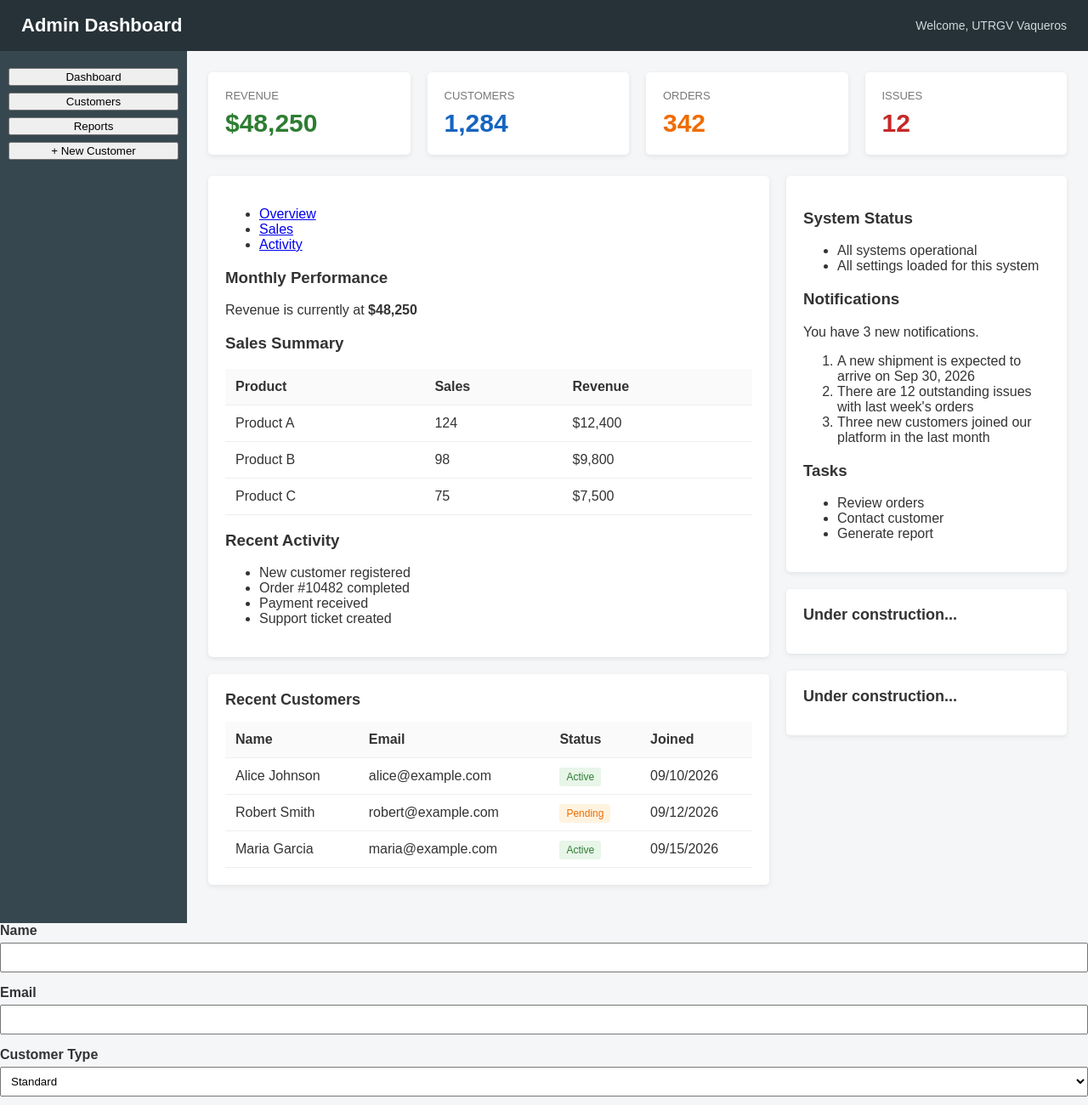
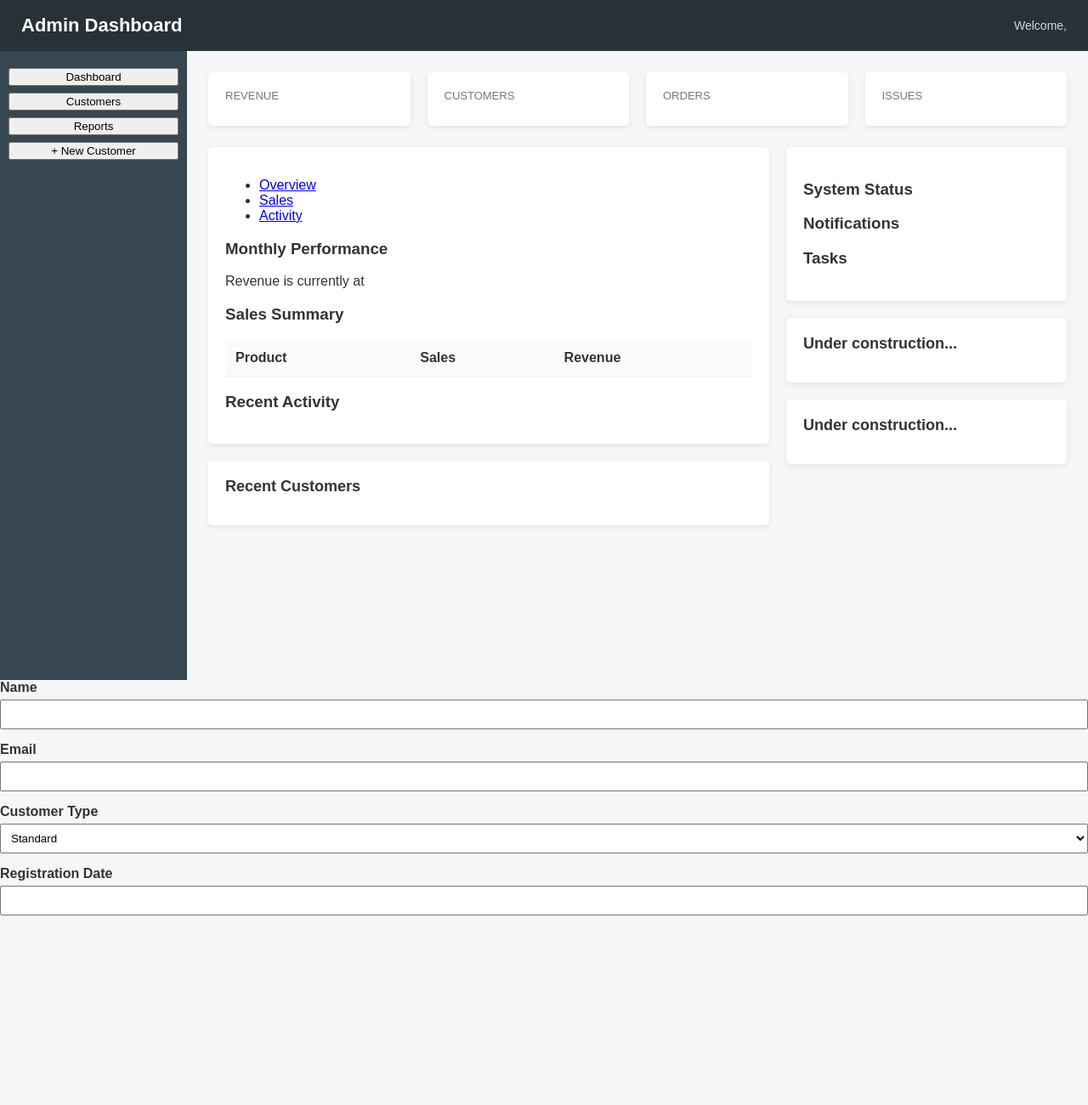
Before and after one commit to HogusBahir/home_work_3, a plain HTML site: page index.html in a window 1280 px wide. Shown: the top 1300 px of the page at 85% size. After the commit the page ends 1092 px from the top, so only its background shows below. Drawn offline with nearby package versions, Linux system fonts and the light colour scheme.

Commit message:
Removed html elements for Requirement 2

```diff
--- a/index.html
+++ b/index.html
@@ -15,7 +15,7 @@
 <body>
     <header class="header">
         <h1>Admin Dashboard</h1>
-        <div class="user-info">Welcome, <span id="username">UTRGV Vaqueros</span></div>
+        <div class="user-info">Welcome, <span id="username"></span></div>
     </header>
 
     <div class="dashboard">
@@ -40,19 +40,19 @@
             <section class="stats">
                 <div class="card" id="card-revenue">
                     <div class="stat-title">Revenue</div>
-                    <div class="stat-value green"><span class="revenue-amt">$48,250</span></div>
+                    <div class="stat-value green"><span class="revenue-amt"></span></div>
                 </div>
                 <div class="card" id="card-customers">
                     <div class="stat-title">Customers</div>
-                    <div class="stat-value blue"><span id="customer-num">1,284</span></div>
+                    <div class="stat-value blue"><span id="customer-num"></span></div>
                 </div>
                 <div class="card" id="card-orders">
                     <div class="stat-title">Orders</div>
-                    <div class="stat-value orange"><span id="orders-amt">342</span></div>
+                    <div class="stat-value orange"><span id="orders-amt"></span></div>
                 </div>
                 <div class="card" id="card-issues">
                     <div class="stat-title">Issues</div>
-                    <div class="stat-value red"><span id="issues-amt">12</span></div>
+                    <div class="stat-value red"><span id="issues-amt"></span></div>
                 </div>
             </section>
 
@@ -69,7 +69,7 @@
 
                             <div id="tab-overview">
                                 <h3>Monthly Performance</h3>
-                                <p>Revenue is currently at <strong class="revenue-amt">$48,250</strong></p>
+                                <p>Revenue is currently at <strong class="revenue-amt"></strong></p>
                             </div>
 
                             <div id="tab-sales">
@@ -84,23 +84,7 @@
                                     </thead>
 
                                     <tbody id="salesTableBody">
-                                        <tr>
-                                            <td>Product A</td>
-                                            <td>124</td>
-                                            <td>$12,400</td>
-                                        </tr>
 
-                                        <tr>
-                                            <td>Product B</td>
-                                            <td>98</td>
-                                            <td>$9,800</td>
-                                        </tr>
-
-                                        <tr>
-                                            <td>Product C</td>
-                                            <td>75</td>
-                                            <td>$7,500</td>
-                                        </tr>
                                     </tbody>
                                 </table>
                             </div>
@@ -108,10 +92,7 @@
                             <div id="tab-activity">
                                 <h3>Recent Activity</h3>
                                 <ul id="activity-list">
-                                    <li>New customer registered</li>
-                                    <li>Order #10482 completed</li>
-                                    <li>Payment received</li>
-                                    <li>Support ticket created</li>
+
                                 </ul>
                             </div>
 
@@ -124,34 +105,11 @@
                         <h2>Recent Customers</h2>
                         <table id="customerTable">
                             <thead>
-                                <tr>
-                                    <th>Name</th>
-                                    <th>Email</th>
-                                    <th>Status</th>
-                                    <th>Joined</th>
-                                </tr>
+
                             </thead>
 
                             <tbody id="customerTableBody">
-                                <tr>
-                                    <td>Alice Johnson</td>
-                                    <td>alice@example.com</td>
-                                    <td><span class="status status-active">Active</span></td>
-                                    <td>09/10/2026</td>
-                                </tr>
-                                <tr>
-                                    <td>Robert Smith</td>
-                                    <td>robert@example.com</td>
-                                    <td><span class="status status-pending">Pending</span></td>
-                                    <td>09/12/2026</td>
-                                </tr>
 
-                                <tr>
-                                    <td>Maria Garcia</td>
-                                    <td>maria@example.com</td>
-                                    <td><span class="status status-active">Active</span></td>
-                                    <td>09/15/2026</td>
-                                </tr>
                             </tbody>
                         </table>
                     </section>
@@ -165,28 +123,23 @@
                             <div>
                                 <p class="green">
                                     <ul id="system-status-list">
-                                        <li>All systems operational</li>
-                                        <li>All settings loaded for this system</li>
+
                                     </ul>
                                 </p>
                             </div>
 
                             <h3>Notifications</h3>
                             <div>
-                                <p>You have <span id="notification-num">3</span> new notifications.</p>
+                                <p><span id="notification-num"></span></p>
                                 <ol id="notifications-list">
-                                    <li>A new shipment is expected to arrive on Sep 30, 2026</li>
-                                    <li>There are 12 outstanding issues with last week's orders </li>
-                                    <li>Three new customers joined our platform in the last month</li>
+
                                 </ol>
                             </div>
 
                             <h3>Tasks</h3>
                             <div>
                                 <ul id="tasks-list">
-                                    <li>Review orders</li>
-                                    <li>Contact customer</li>
-                                    <li>Generate report</li>
+
                                 </ul>
                             </div>
 
```
